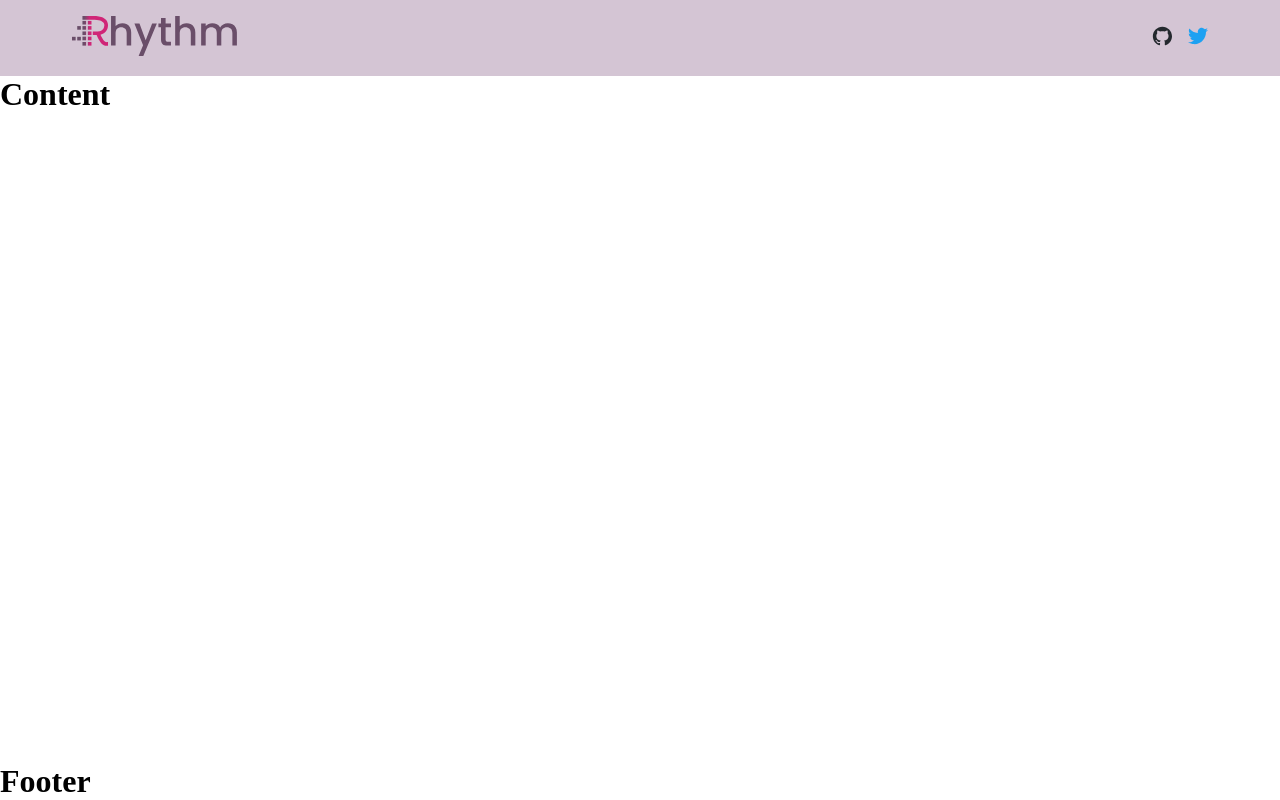
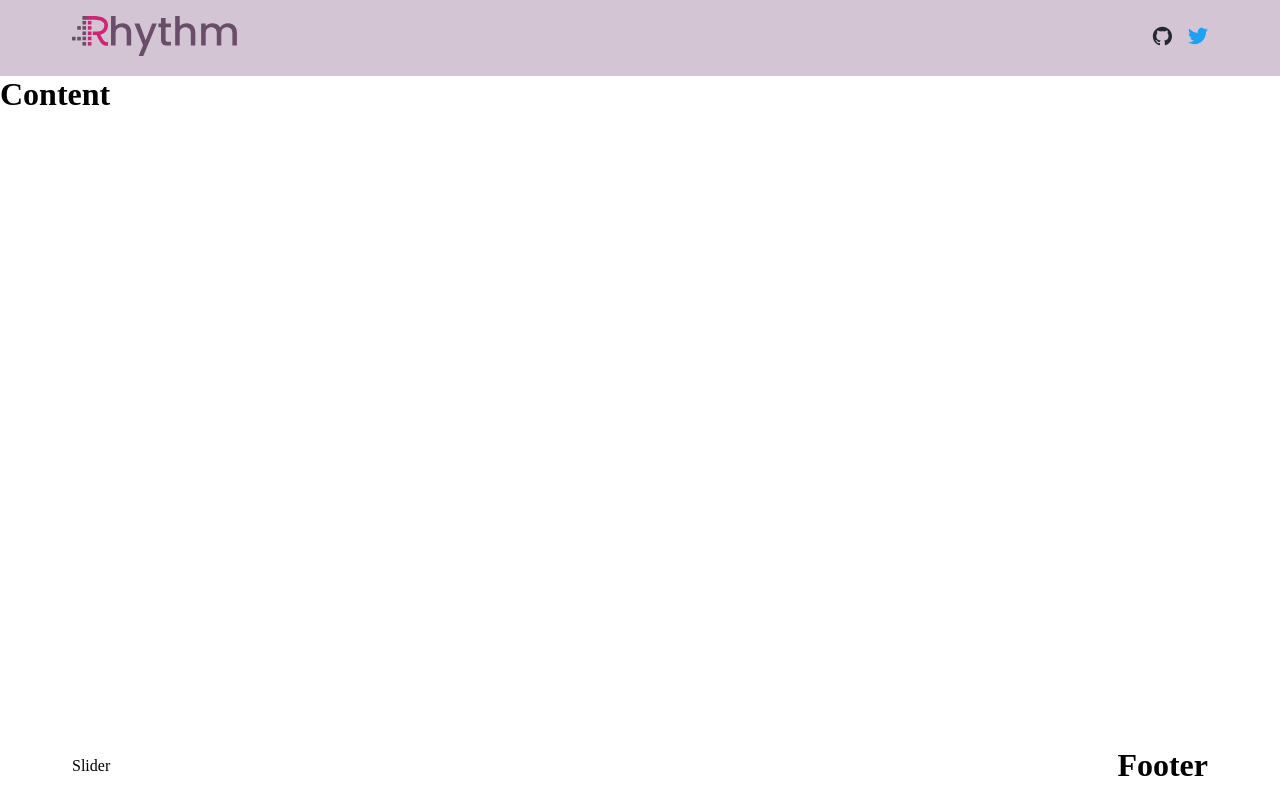
Before and after one commit to Kuntal-Das/Rhythm, a React (Create React App) app: page / in a window 1280 px wide. Built offline with nearby package versions, Linux system fonts and the light colour scheme.

Commit message:
footer starter

```diff
--- a/src/components/Footer.js
+++ b/src/components/Footer.js
@@ -1,7 +1,15 @@
 import React from "react"
+import "../styles/footer.scss"
 
-const Footer = ()  => (
-    <h1>Footer</h1>
+import Slider from "./Slider"
+
+const Footer = () => (
+    <footer className="footer">
+    	<div className="container flex-spacebetween">
+    		<Slider/>
+    	    <h1>Footer</h1>
+    	</div>
+    </footer>
 )
 
 export default Footer
--- a/src/components/Header.js
+++ b/src/components/Header.js
@@ -1,11 +1,12 @@
 import React from "react"
 import "../styles/header.scss"
 
+// import { ReactComponent as LogoDark } from "../logo/small-dark.svg"
+// import { ReactComponent as LogoLight } from "../logo/small-light.svg"
 // import { ReactComponent as LogoDark } from "../logo/big-dark.svg"
 import { ReactComponent as LogoLight } from "../logo/big-light.svg"
 
-// import { ReactComponent as LogoDark } from "../logo/small-dark.svg"
-// import { ReactComponent as LogoLight } from "../logo/small-light.svg"
+
 import { ReactComponent as GithubIcon } from "../social-icons/github.svg"
 import { ReactComponent as TwitterIcon } from "../social-icons/twitter.svg"
 
--- /dev/null
+++ b/src/components/Slider.js
@@ -0,0 +1,7 @@
+import React from "react"
+
+const Slider = () => (
+	<p>Slider</p>
+)
+
+export default Slider
--- a/src/styles/header.scss
+++ b/src/styles/header.scss
@@ -1,10 +1,5 @@
 .header {
   background-color: #d4c5d4;
-}
-.flex-spacebetween {
-  display: flex;
-  justify-content: space-between;
-  align-items: center;
 }
 
 .logo {
```
Also changed, not shown: src/styles/footer.scss (added).
